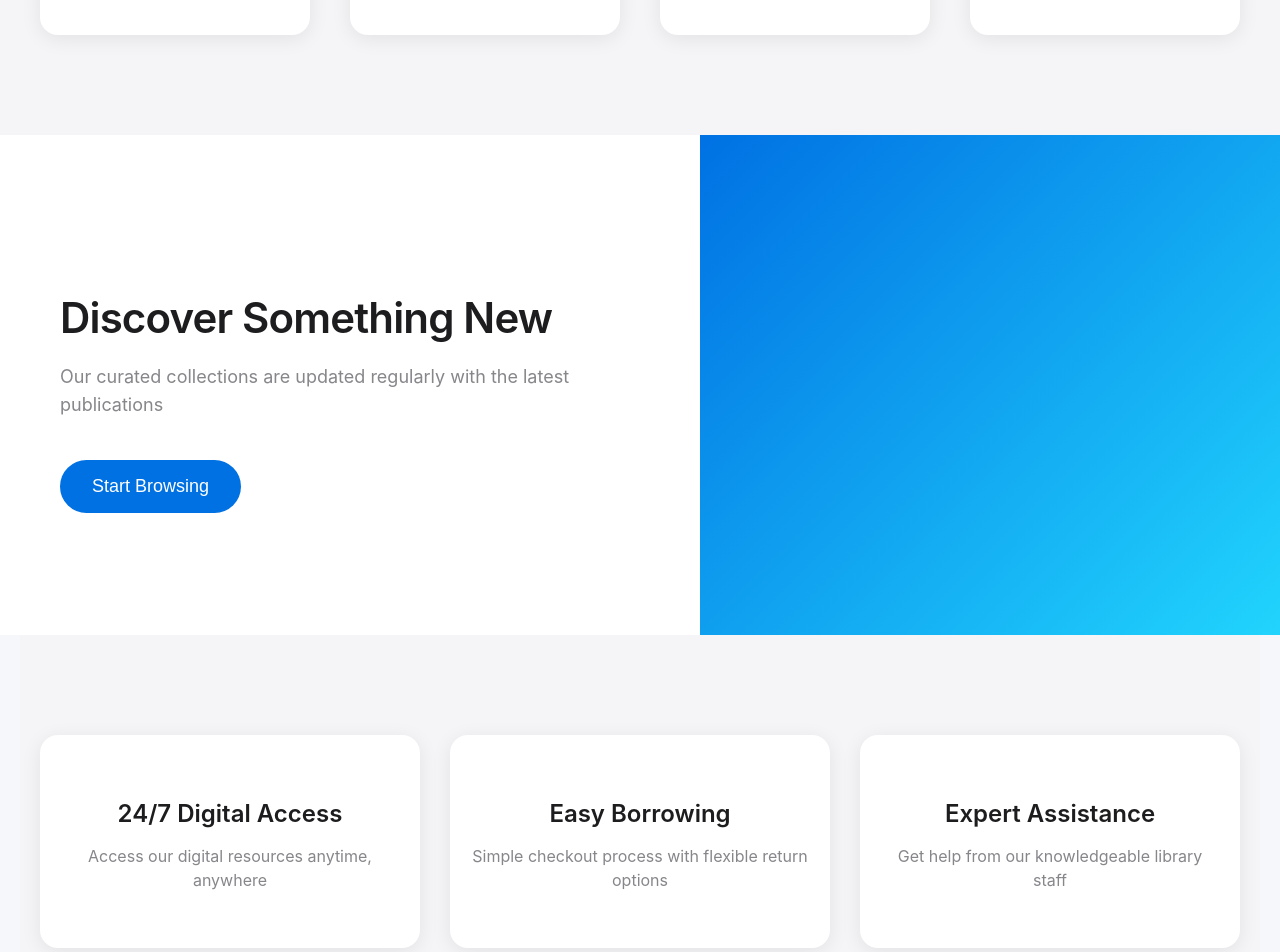
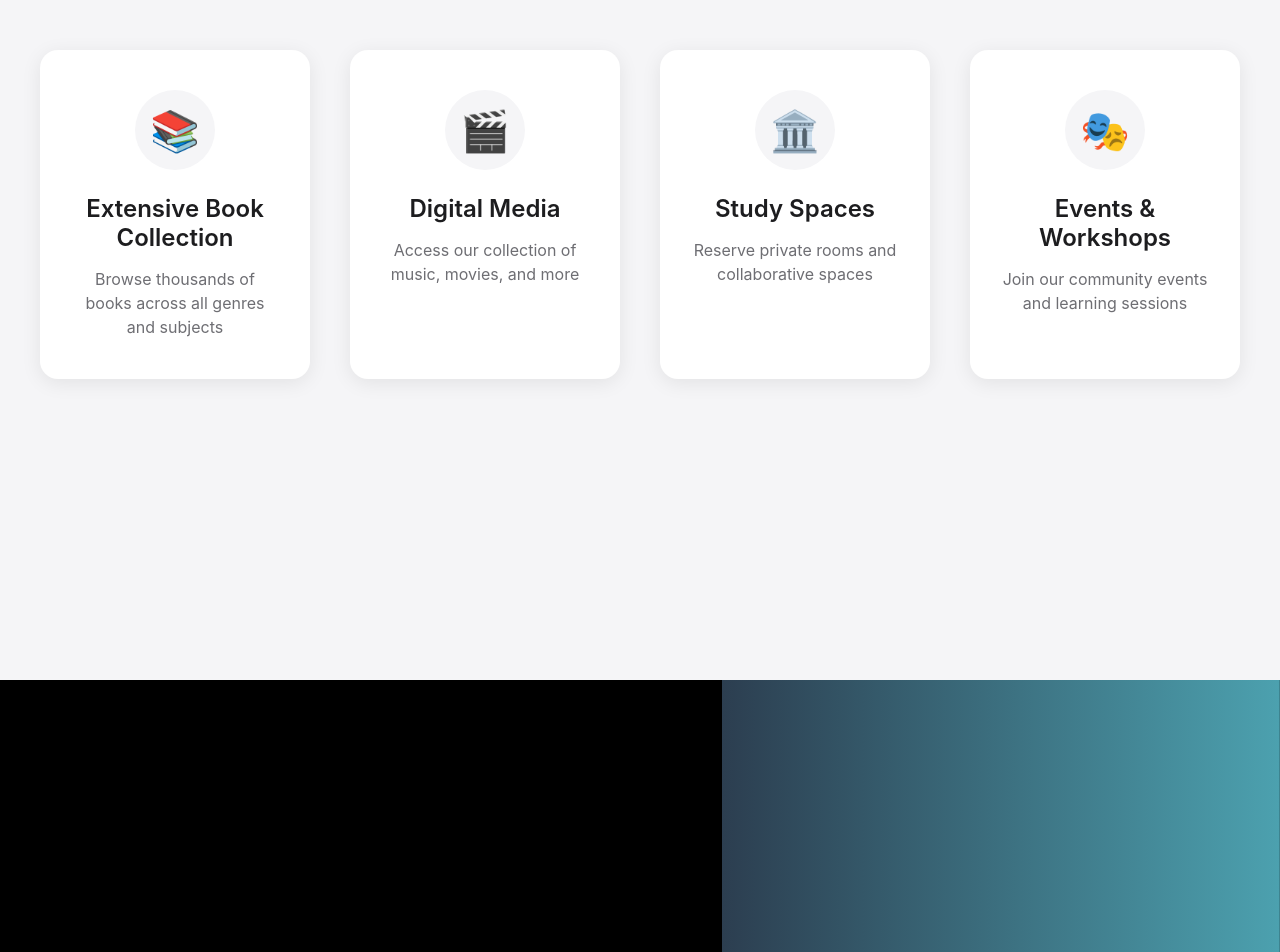
Before and after one commit to dahrail/Library-Database, a React (Create React App) app in the folder client/: page / in a window 1280 px wide. Shown: the part 1160-2112 px from the top of the page. Built offline with nearby package versions, Linux system fonts and the light colour scheme.

Commit message:
Added Scroll Animation

```diff
--- a/client/src/components/landing/LandingPage.js
+++ b/client/src/components/landing/LandingPage.js
@@ -1,5 +1,6 @@
 import React, { useEffect } from 'react';
 import '../../styles/landing/LandingPage.css';
+import '../../styles/animations/ScrollAnimations.css';
 
 const LandingPage = ({
   navigateToBooks,
@@ -23,15 +24,44 @@ const LandingPage = ({
     `;
     document.head.appendChild(style);
 
+    // Set up intersection observer for scroll animations
+    const observer = new IntersectionObserver(
+      (entries) => {
+        entries.forEach((entry) => {
+          // Add 'is-visible' class when element is in view
+          if (entry.isIntersecting) {
+            entry.target.classList.add('is-visible');
+            // Once the animation is done, we can stop observing
+            // observer.unobserve(entry.target);
+          } else {
+            // Optional: Remove the class when out of view for re-animation when scrolling back up
+            entry.target.classList.remove('is-visible');
+          }
+        });
+      },
+      {
+        root: null, // viewport
+        rootMargin: '0px',
+        threshold: 0.15, // Trigger when 15% of the element is visible
+      }
+    );
+
+    // Observe all elements with scroll-animate class
+    document.querySelectorAll('.scroll-animate').forEach((el) => {
+      observer.observe(el);
+    });
+
+    // Clean up
     return () => {
       document.head.removeChild(style);
+      observer.disconnect();
     };
   }, []);
 
   return (
     <div className="landing-container">
       {/* Hero Section */}
-      <section className="hero-section">
+      <section className="hero-section parallax-bg">
         <div className="hero-content">
           <h1>Welcome to BookFinder</h1>
           <p className="hero-subtitle">Your University Library Portal</p>
@@ -48,28 +78,28 @@ const LandingPage = ({
 
       {/* Feature Highlights */}
       <section className="features-section">
-        <h2 className="section-title">Library Services</h2>
+        <h2 className="section-title scroll-animate from-bottom">Library Services</h2>
 
         <div className="features-grid">
-          <div className="feature-card" onClick={navigateToBooks}>
+          <div className="feature-card scroll-animate from-left delay-100" onClick={navigateToBooks}>
             <div className="feature-icon book-icon"></div>
             <h3>Extensive Book Collection</h3>
             <p>Browse thousands of books across all genres and subjects</p>
           </div>
 
-          <div className="feature-card" onClick={navigateToMedia}>
+          <div className="feature-card scroll-animate from-bottom delay-200" onClick={navigateToMedia}>
             <div className="feature-icon media-icon"></div>
             <h3>Digital Media</h3>
             <p>Access our collection of music, movies, and more</p>
           </div>
 
-          <div className="feature-card" onClick={navigateToRooms}>
+          <div className="feature-card scroll-animate from-right delay-300" onClick={navigateToRooms}>
             <div className="feature-icon room-icon"></div>
             <h3>Study Spaces</h3>
             <p>Reserve private rooms and collaborative spaces</p>
           </div>
 
-          <div className="feature-card" onClick={navigateToEvents}>
+          <div className="feature-card scroll-animate from-bottom delay-400" onClick={navigateToEvents}>
             <div className="feature-icon event-icon"></div>
             <h3>Events & Workshops</h3>
             <p>Join our community events and learning sessions</p>
@@ -78,30 +108,35 @@ const LandingPage = ({
       </section>
 
       {/* Promotional Section */}
-      <section className="promo-section">
+      <section className="promo-section sticky-section">
         <div className="promo-content">
-          <h2>Discover Something New</h2>
-          <p>Our curated collections are updated regularly with the latest publications</p>
-          <button onClick={navigateToBooks} className="promo-button">
+          <h2 className="scroll-animate fade-in">Discover Something New</h2>
+          <p className="scroll-animate fade-in delay-200">Our curated collections are updated regularly with the latest publications</p>
+          <button onClick={navigateToBooks} className="promo-button scroll-animate scale-in delay-400">
             Start Browsing
           </button>
         </div>
-        <div className="promo-image"></div>
+        <div className="promo-image scroll-animate from-right"></div>
       </section>
 
       {/* Quick Info Section */}
       <section className="info-section">
-        <div className="info-card">
-          <h3>24/7 Digital Access</h3>
-          <p>Access our digital resources anytime, anywhere</p>
+        <div className="info-card scroll-animate from-left">
+          <h3>Opening Hours</h3>
+          <p>Monday - Friday: 8:00 AM - 10:00 PM</p>
+          <p>Saturday - Sunday: 10:00 AM - 8:00 PM</p>
         </div>
-        <div className="info-card">
-          <h3>Easy Borrowing</h3>
-          <p>Simple checkout process with flexible return options</p>
+
+        <div className="info-card scroll-animate from-bottom delay-200">
+          <h3>Contact Us</h3>
+          <p>Email: library@university.edu</p>
+          <p>Phone: (555) 123-4567</p>
         </div>
-        <div className="info-card">
-          <h3>Expert Assistance</h3>
-          <p>Get help from our knowledgeable library staff</p>
+
+        <div className="info-card scroll-animate from-right delay-300">
+          <h3>Location</h3>
+          <p>Main Campus, Building C</p>
+          <p>123 University Avenue</p>
         </div>
       </section>
 
--- /dev/null
+++ b/client/src/styles/animations/ScrollAnimations.css
@@ -0,0 +1,61 @@
+/* Apple-style scroll animations */
+
+/* Base animation properties */
+.scroll-animate {
+  opacity: 0;
+  transition: opacity 0.8s ease-out, transform 0.8s ease-out;
+}
+
+/* Animations from different directions */
+.from-bottom {
+  transform: translateY(80px);
+}
+
+.from-left {
+  transform: translateX(-80px);
+}
+
+.from-right {
+  transform: translateX(80px);
+}
+
+.scale-in {
+  transform: scale(0.8);
+}
+
+.fade-in {
+  opacity: 0;
+}
+
+/* Stagger delays for sequential animation */
+.delay-100 { transition-delay: 0.1s; }
+.delay-200 { transition-delay: 0.2s; }
+.delay-300 { transition-delay: 0.3s; }
+.delay-400 { transition-delay: 0.4s; }
+.delay-500 { transition-delay: 0.5s; }
+
+/* The visible class triggered by Intersection Observer */
+.is-visible {
+  opacity: 1;
+  transform: translate(0) scale(1);
+}
+
+/* Parallax effect */
+.parallax-bg {
+  background-attachment: fixed;
+  background-position: center;
+  background-repeat: no-repeat;
+  background-size: cover;
+}
+
+/* Sticky sections for Apple-style scrolling experience */
+.sticky-section {
+  position: sticky;
+  top: 0;
+  height: 100vh;
+  width: 100%;
+  overflow: hidden;
+  display: flex;
+  align-items: center;
+  justify-content: center;
+}
--- a/client/src/styles/landing/LandingPage.css
+++ b/client/src/styles/landing/LandingPage.css
@@ -4,12 +4,13 @@
   overflow-x: hidden;
   margin: 0;
   padding: 0;
+  scroll-behavior: smooth;
 }
 
 /* Hero Section */
 .hero-section {
   background: linear-gradient(to bottom, #000000, #212121);
-  height: 80vh;
+  height: 100vh; /* Full viewport height */
   display: flex;
   align-items: center;
   justify-content: center;
@@ -17,10 +18,13 @@
   color: white;
   padding: 0 20px;
   animation: fadeIn 1s ease-out;
+  position: relative;
+  overflow: hidden;
 }
 
 .hero-content {
   max-width: 800px;
+  z-index: 2;
 }
 
 .hero-section h1 {
@@ -85,9 +89,13 @@
 
 /* Features Section */
 .features-section {
-  padding: 100px 20px;
+  padding: 120px 20px;
   background-color: #f5f5f7;
   text-align: center;
+  min-height: 100vh;
+  display: flex;
+  flex-direction: column;
+  justify-content: center;
 }
 
 .section-title {
@@ -144,12 +152,12 @@
 }
 
 .room-icon::before {
-  content: "🏢";
+  content: "🏛️";
   font-size: 40px;
 }
 
 .event-icon::before {
-  content: "📅";
+  content: "🎭";
   font-size: 40px;
 }
 
@@ -162,45 +170,52 @@
 
 .feature-card p {
   font-size: 16px;
-  color: #86868b;
+  color: #6e6e73;
+  margin: 0;
   line-height: 1.5;
 }
 
 /* Promotional Section */
 .promo-section {
+  height: 100vh;
   display: flex;
   align-items: center;
-  min-height: 500px;
-  background-color: white;
+  justify-content: space-between;
+  padding: 0;
+  background-color: #000;
+  color: white;
+  overflow: hidden;
 }
 
 .promo-content {
   flex: 1;
-  padding: 60px;
+  padding: 0 60px;
+  max-width: 500px;
+  margin-left: 8%;
 }
 
-.promo-content h2 {
-  font-size: 42px;
+.promo-section h2 {
+  font-size: 48px;
   font-weight: 600;
   margin-bottom: 20px;
   letter-spacing: -0.02em;
 }
 
-.promo-content p {
+.promo-section p {
   font-size: 18px;
-  color: #86868b;
   line-height: 1.6;
   margin-bottom: 40px;
+  opacity: 0.9;
 }
 
 .promo-button {
-  background-color: #0071e3;
-  color: white;
-  border: none;
   padding: 16px 32px;
   border-radius: 30px;
   font-size: 18px;
   font-weight: 500;
+  background-color: #0071e3;
+  color: white;
+  border: none;
   cursor: pointer;
   transition: all 0.3s ease;
 }
@@ -213,49 +228,44 @@
 .promo-image {
   flex: 1;
   height: 100%;
-  min-height: 500px;
-  background-color: #000000;
-  background-image: linear-gradient(135deg, #0071e3 0%, #21D4FD 100%);
+  background-image: linear-gradient(to right, #2c3e50, #4ca1af);
   background-size: cover;
   background-position: center;
+  transition: transform 0.5s ease-out;
 }
 
 /* Info Section */
 .info-section {
   display: flex;
-  justify-content: space-between;
+  flex-wrap: wrap;
+  justify-content: center;
+  gap: 30px;
   padding: 100px 20px;
-  background-color: #f5f5f7;
-  max-width: 1200px;
-  margin: 0 auto;
-  gap: 30px;
+  background-color: #fff;
 }
 
 .info-card {
-  flex: 1;
-  text-align: center;
-  padding: 40px 20px;
-  background-color: white;
-  border-radius: 18px;
-  box-shadow: 0 4px 20px rgba(0, 0, 0, 0.08);
+  background-color: #f5f5f7;
+  border-radius: 12px;
+  padding: 30px;
+  width: 300px;
+  box-shadow: 0 4px 6px rgba(0, 0, 0, 0.05);
   transition: transform 0.3s ease;
 }
 
 .info-card:hover {
-  transform: translateY(-10px);
+  transform: translateY(-5px);
 }
 
 .info-card h3 {
-  font-size: 24px;
-  font-weight: 600;
+  font-size: 22px;
   margin-bottom: 15px;
   color: #1d1d1f;
 }
 
 .info-card p {
-  font-size: 16px;
-  color: #86868b;
-  line-height: 1.5;
+  margin: 8px 0;
+  color: #6e6e73;
 }
 
 /* Footer */
@@ -288,7 +298,7 @@
 
 @media (max-width: 768px) {
   .hero-section h1 {
-    font-size: 42px;
+    font-size: 40px;
   }
 
   .hero-subtitle {
@@ -300,20 +310,20 @@
     align-items: center;
   }
 
-  .cta-button {
-    width: 100%;
-    max-width: 300px;
-  }
-
-  .section-title {
-    font-size: 32px;
+  .promo-section {
+    flex-direction: column;
+    text-align: center;
+    height: auto;
+    padding: 60px 20px;
   }
 
   .promo-content {
-    padding: 40px 20px;
+    margin: 0 auto 40px;
+    padding: 0 20px;
   }
 
-  .promo-content h2 {
-    font-size: 32px;
+  .promo-image {
+    width: 100%;
+    height: 300px;
   }
 }
```
